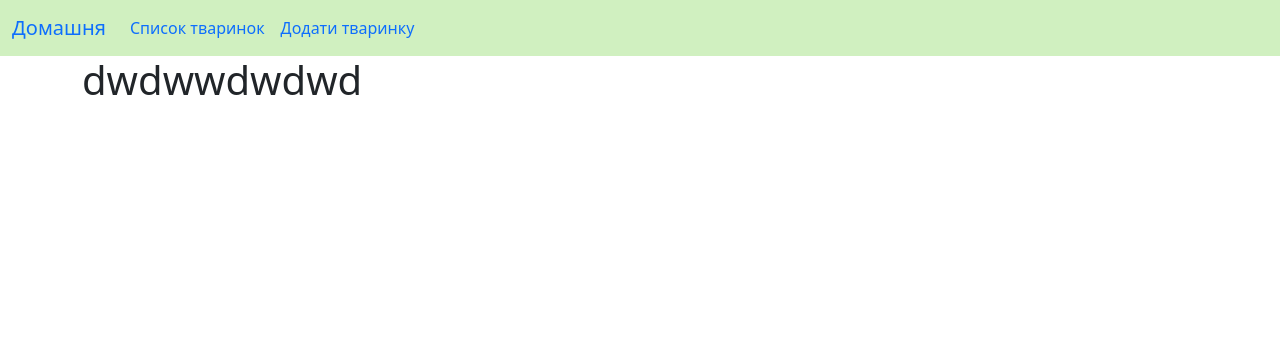
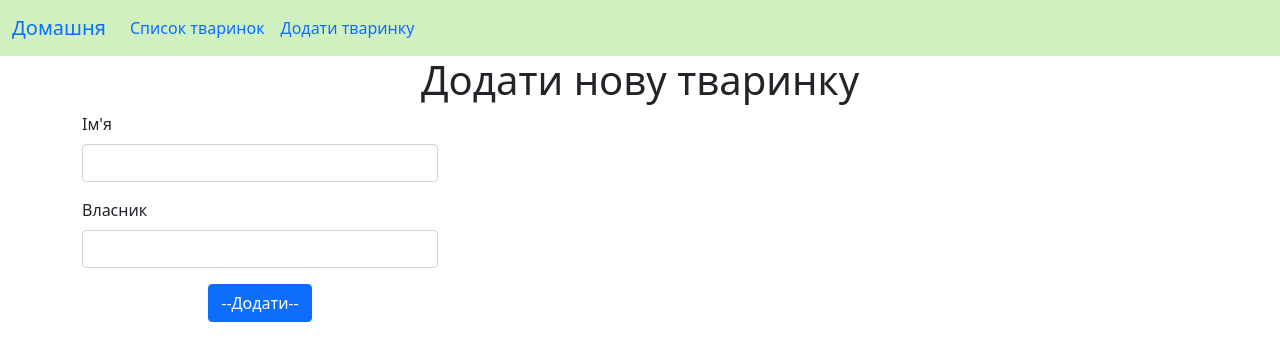
Before and after one commit to Natalia-77/SpringBoot, a React (Create React App) app in the folder frontend/animal-frontend/: page /animals/add in a window 1280 px wide. Shown: the top 360 px of the page. Built offline with nearby package versions, Linux system fonts and the light colour scheme.

Commit message:
add animal component

```diff
--- a/frontend/animal-frontend/src/common/TextInput.tsx
+++ b/frontend/animal-frontend/src/common/TextInput.tsx
@@ -7,6 +7,7 @@ interface TextInputProps  {
     touched?: boolean,
     error?: string | null,
     type?: "text",
+    value:string,
     onChange: (e: React.ChangeEvent<HTMLInputElement>) => void
 }
 
@@ -16,6 +17,7 @@ const TextInput: FC<TextInputProps> = ({
     touched,
     error = null,
     type = "text",
+    value,
     onChange,
     }) => {
     return (
@@ -32,6 +34,7 @@ const TextInput: FC<TextInputProps> = ({
                 )}
                 id={field}
                 onChange={onChange}
+                value={value}
             />
             {(touched && error) && <div className="invalid-feedback">{error}</div>}
         </div>
--- a/frontend/animal-frontend/src/components/AddNewAnimal/index.tsx
+++ b/frontend/animal-frontend/src/components/AddNewAnimal/index.tsx
@@ -1,11 +1,75 @@
 import { useTypedSelector } from "../../hooks/useTypedSelector";
 import { useEffect, useState } from "react";
+import { useFormik, FormikHelpers } from "formik";
 import { useActions } from "../../hooks/useActions";
+import { useNavigate } from 'react-router';
+import { IAddNewAnimal } from "../AnimalList/types";
+import TextInput from "../../common/TextInput";
 
+const initialValues: IAddNewAnimal = {
+    name: "",
+    owner: ""
+
+};
 const AddNewAnimal: React.FC = () => {
 
-    return(
-        <h1>dwdwwdwdwd</h1>
+    const navigator = useNavigate();
+    const { AddAnimals } = useActions();
+    const { status } = useTypedSelector((store) => store.animalinstance);
+    console.log("Status:",status);
+    const onSubmit = (values: IAddNewAnimal, helpers: FormikHelpers<IAddNewAnimal>) => {
+        AddAnimals({ ...values });
+    };
+
+    const formik = useFormik({
+        initialValues,
+        onSubmit
+    });
+
+    useEffect(() => {
+        if(status==200){
+            console.log("useEffect done!")
+            navigator("/");
+        }
+
+    }, [status, navigator]);
+
+    const { errors, touched, handleChange, values } =  formik;
+
+    return (
+        <>
+            <div className="row">
+                <h1 className="text-center">Додати нову тваринку</h1>
+                <form className="col-4" onSubmit={(e) => formik.handleSubmit(e)}>
+                    <TextInput
+                        field="name"
+                        label="Ім'я"
+                        type="text"
+                        touched={touched.name}
+                        error={errors.name}
+                        value={values.name}
+                        onChange={handleChange}
+                    />
+
+                    <TextInput
+                        field="owner"
+                        label="Власник"
+                        type="text"
+                        touched={touched.owner}
+                        error={errors.owner}
+                        value={values.owner}
+                        onChange={handleChange}
+
+                    />
+                    <div className="text-center">
+                        <button type="submit" className="btn btn-primary">
+                            --Додати--
+                        </button>
+                    </div>
+                </form>
+                <div className="col-4"></div>
+            </div>
+        </>
     )
 };
 
--- a/frontend/animal-frontend/src/components/AnimalList/types.ts
+++ b/frontend/animal-frontend/src/components/AnimalList/types.ts
@@ -16,15 +16,15 @@ export interface IAnimalModel {
 export interface AnimalState {
 
     animal: Array<IAnimalModel>
-    status:string|number;
+    status:number|string
 
 }
 
 
 export interface IAddNewAnimal {
+
     name: string;
     owner: string;
-
 }
 
 export interface ISearchAnimalById {
--- a/frontend/animal-frontend/src/components/actions/action_animals.ts
+++ b/frontend/animal-frontend/src/components/actions/action_animals.ts
@@ -25,7 +25,7 @@ export const AddAnimals =
     (data: IAddNewAnimal) => async (dispatch: Dispatch<AnimalAction>) => {
         try {
             const response = await http.post<IAnimalModel>("/add", data);
-            console.log(response.data);
+            console.log(response.status);
             dispatch({
                 type: AnimalActionTypes.ADD_ANIMAL_SUCCESS,
                 payloads: response.status
--- a/frontend/animal-frontend/src/components/reducers/animal-reducers.ts
+++ b/frontend/animal-frontend/src/components/reducers/animal-reducers.ts
@@ -5,7 +5,6 @@ const initialState: AnimalState = {
 
     animal: [],
     status: ""
-
 };
 
 export const animalReducer = (state = initialState, action: AnimalAction): AnimalState => {
@@ -15,7 +14,7 @@ export const animalReducer = (state = initialState, action: AnimalAction): Anima
             return {
                 ...state,
                 animal: action.payload,
-                status:""
+                status:''
             };
 
         case AnimalActionTypes.ADD_ANIMAL_SUCCESS:
```
